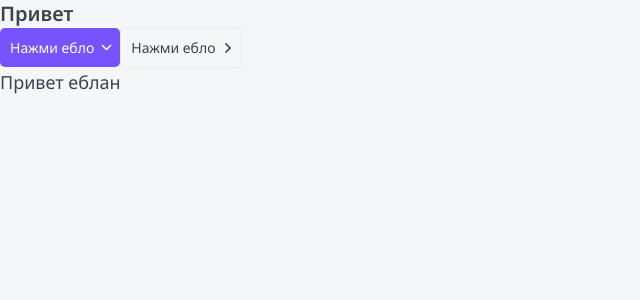
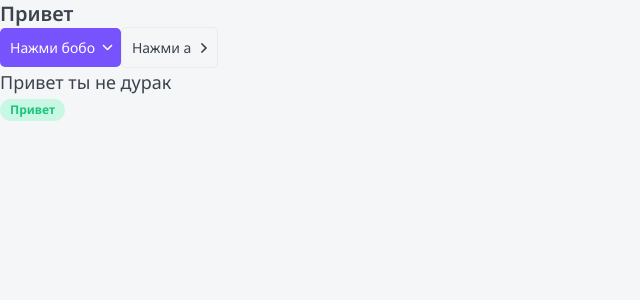
Before and after one commit to Aquariids/top-app, a Next.js app: page / in a window 1280 px wide. Shown: the top 300 px of the page, without its empty margins (0-640 px from the left). Built offline with nearby package versions, Linux system fonts and the light colour scheme.

Commit message:
create components/Tag

```diff
--- a/components/Paragraph/Paragraph.tsx
+++ b/components/Paragraph/Paragraph.tsx
@@ -10,7 +10,6 @@ const Paragraph = ({textSize = 'm',children,className,...props }:ParagraphProps)
             [s]: textSize === 's',
             [m]: textSize === 'm',
             [l]: textSize === 'l',
-
         })}
         {...props}
         >
--- /dev/null
+++ b/components/Tag/Tag-props.ts
@@ -0,0 +1,8 @@
+import {DetailedHTMLProps, HtmlHTMLAttributes, ReactNode } from "react";
+
+export interface TagProps extends DetailedHTMLProps<HtmlHTMLAttributes <HTMLDivElement>,HTMLDivElement> {
+    textSize?: 's' | 'm',
+    children: ReactNode,
+    color?: 'ghost' | 'red' | 'gray' | 'green' | 'primary',
+    href?: string
+}
--- /dev/null
+++ b/components/Tag/Tag.module.css
@@ -0,0 +1,50 @@
+.tag {
+    box-sizing: border-box;
+
+    margin-right:5px ;
+    display: inline-block;
+
+    border-radius: 20px;
+}
+
+.s {
+    padding: 5px 10px;
+    font-size: 12px;
+    line-height: 12px;
+}
+
+.m {
+    padding: 5px 10px;
+    font-size: 14px;
+    line-height: 14px;
+}
+
+.ghost {
+    border: 1px solid var(--gray-light);
+}
+
+.red {
+    color: var(--white);
+font-weight: 600;
+background: #DE0000;
+}
+
+.gray {
+    background: #B3C0D9;
+    font-weight: 600;
+    color: var(--white);
+}
+
+.green {
+    background: var(--green-light);
+    font-weight: 600;
+    color: var(--green);
+    font-weight: 700;
+}
+
+.primary {
+    background: none;
+    font-weight: 500;
+    border: 1px solid var(--primary);
+    color: var(--primary);
+}
--- /dev/null
+++ b/components/Tag/Tag.tsx
@@ -0,0 +1,29 @@
+import { TagProps } from "./Tag-props";
+import styles from './Tag.module.css';
+import cn from 'classnames';
+
+const { m, s, tag, ghost, red, gray, primary, green } = styles;
+const Tag = ({ textSize = 'm', color = 'ghost', href, children, className, ...props }: TagProps): JSX.Element => {
+    return (
+        <div
+            className={cn(tag, className, {
+                [s]: textSize === 's',
+                [m]: textSize === 'm',
+                [ghost]: color === 'ghost',
+                [red]: color === 'red',
+                [green]: color === 'green',
+                [gray]: color === 'gray',
+                [primary]: color === 'primary',
+
+
+
+            })}
+            {...props}
+        > {
+                href ? <a href={href}>{children}</a> : <>{children}</>
+            }
+        </div>
+    );
+};
+
+export default Tag;
--- a/components/index.ts
+++ b/components/index.ts
@@ -1,4 +1,5 @@
 import Htag from './Htag/Htag';
 import Button from './Button/Button';
 import Paragraph from './Paragraph/Paragraph';
-export {Htag,Button,Paragraph};
+import Tag from './Tag/Tag';
+export {Htag,Button,Paragraph,Tag};
--- a/pages/index.tsx
+++ b/pages/index.tsx
@@ -1,12 +1,13 @@
 import React from "react";
-import {Htag,Button,Paragraph} from "../components";
+import {Htag,Button,Paragraph, Tag} from "../components";
 export default function Home():JSX.Element {
   return (
     <>
       <Htag tag="h3">Привет</Htag>
-      <Button appearance="primary" arrow='down' >Нажми ебло</Button>
-      <Button appearance="ghost" arrow="right">Нажми ебло</Button>
-      <Paragraph textSize="l" className="hi">Привет еблан</Paragraph>
+      <Button appearance="primary" arrow='down' >Нажми бобо</Button>
+      <Button appearance="ghost" arrow="right">Нажми а</Button>
+      <Paragraph textSize="l" className="hi">Привет ты не дурак</Paragraph>
+      <Tag textSize="s" color="green">Привет</Tag>
     </>
   );
 }
--- a/styles/globals.css
+++ b/styles/globals.css
@@ -25,8 +25,8 @@ a {
 	--white: #FFF;
 	--primary: #7653FC;
 	--primary-hover: #5135C1;
-	--red: #FC836D;
-	--green: #1DC37E;
+	--red-light: #FC836D;
+	--green: #1DC47E;
 	--green-light: #C8F8E4;
 	--font-family: "Noto Sans", sans-serif;
 }
```
